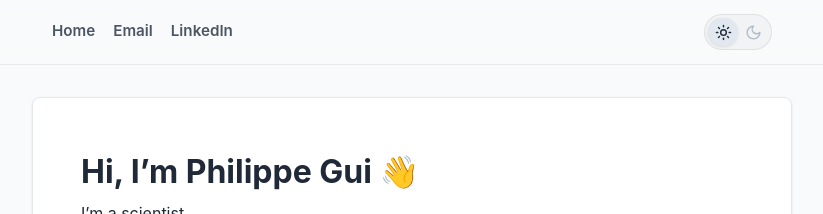
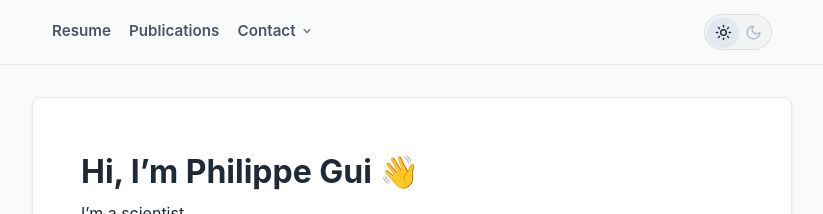
Before and after one commit to philippegui/website, a Jekyll site: the page built from index.md, in a window 1280 px wide. Shown: the top 214 px of the page, without its empty margins (228-1051 px from the left). Built offline with Jekyll 4.4.1, drawn with Linux system fonts in a browser that asks for light colours.

Commit message:
Add contact dropdown menu to navigation bar

```diff
--- a/_includes/navigation.html
+++ b/_includes/navigation.html
@@ -1,16 +1,30 @@
 <nav class="nav-bar">
-  <a href="/">Home</a>
-  <!--<a href="/resume.html">Resume</a>-->
-  <!--<a href="/publications.html">Publications</a>-->
-  <a href="mailto:philippe.gui@ucsf.edu">Email</a>
-  <a href="https://linkedin.com/in/philippegui" target="_blank" rel="noopener">LinkedIn</a>
+  <a href="/">Resume</a>
+  <a href="/publications.html">Publications</a>
+
+  <!-- Contact Dropdown -->
+  <div class="nav-dropdown">
+    <button class="dropdown-trigger" type="button" aria-haspopup="true" aria-expanded="false">
+      Contact
+      <svg class="dropdown-caret" viewBox="0 0 20 20" fill="currentColor" width="14" height="14">
+        <path fill-rule="evenodd" d="M5.23 7.21a.75.75 0 011.06.02L10 11.168l3.71-3.938a.75.75 0 111.08 1.04l-4.25 4.5a.75.75 0 01-1.08 0l-4.25-4.5a.75.75 0 01.02-1.06z" clip-rule="evenodd" />
+      </svg>
+    </button>
+
+    <div class="dropdown-menu">
+      <a href="mailto:philippe.gui@ucsf.edu">Email (UCSF)</a>
+      <a href="https://linkedin.com" target="_blank" rel="noopener">LinkedIn</a>
+      <a href="https://github.com" target="_blank" rel="noopener">GitHub</a>
+      <a href="https://scholar.google.com" target="_blank" rel="noopener">Google Scholar</a>
+    </div>
+  </div>
 </nav>
 
 <!-- Sliding Segmented Theme Switch -->
 <button id="theme-toggle" class="theme-switch" aria-label="Toggle dark mode" type="button">
   <span class="switch-thumb"></span>
 
-  <!-- Sun Icon (Left) -->
+  <!-- Sun Icon -->
   <span class="switch-icon sun-icon">
     <svg viewBox="0 0 24 24" fill="none" stroke="currentColor" stroke-width="2" stroke-linecap="round" stroke-linejoin="round">
       <circle cx="12" cy="12" r="4"></circle>
@@ -25,7 +39,7 @@
     </svg>
   </span>
 
-  <!-- Moon Icon (Right) -->
+  <!-- Moon Icon -->
   <span class="switch-icon moon-icon">
     <svg viewBox="0 0 24 24" fill="none" stroke="currentColor" stroke-width="2" stroke-linecap="round" stroke-linejoin="round">
       <path d="M12 3a6 6 0 0 0 9 9 9 9 0 1 1-9-9Z"></path>
--- a/_layouts/default.html
+++ b/_layouts/default.html
@@ -98,6 +98,103 @@
     .nav-bar a:hover {
       color: var(--accent);
       border-bottom-color: var(--accent);
+    }
+
+    /* --- Nav Dropdown Styles --- */
+    .nav-dropdown {
+      position: relative;
+      display: inline-flex;
+      align-items: center;
+    }
+
+    .dropdown-trigger {
+      background: none;
+      border: none;
+      font-family: inherit;
+      color: var(--muted);
+      cursor: pointer;
+      font-weight: 600;
+      font-size: 0.95rem;
+      padding-top: 4px;
+      padding-bottom: 4px;
+      border-bottom: 2px solid transparent;
+      display: inline-flex;
+      align-items: center;
+      gap: 4px;
+      line-height: 1;
+      transition: color 0.15s ease, border-color 0.15s ease;
+    }
+
+    .dropdown-trigger:hover,
+    .nav-dropdown:hover .dropdown-trigger {
+      color: var(--accent);
+      border-bottom-color: var(--accent);
+    }
+
+    .dropdown-caret {
+      transition: transform 0.2s ease;
+    }
+
+    .nav-dropdown:hover .dropdown-caret {
+      transform: rotate(180deg);
+    }
+
+    /* Floating Dropdown Card with Frosted Backdrop */
+    .dropdown-menu {
+      display: none;
+      position: absolute;
+      top: 100%;
+      left: 0;
+      margin-top: 12px;
+      min-width: 170px;
+      background: var(--card-bg);
+      border: 1px solid var(--border);
+      border-radius: 8px;
+      padding: 6px;
+      box-shadow: 0 4px 14px rgba(0, 0, 0, 0.08);
+      z-index: 150;
+      backdrop-filter: blur(8px);
+      -webkit-backdrop-filter: blur(8px);
+    }
+
+    /* Invisible hover bridge to prevent premature closing when moving cursor */
+    .dropdown-menu::before {
+      content: "";
+      position: absolute;
+      top: -14px;
+      left: 0;
+      width: 100%;
+      height: 14px;
+    }
+
+    .nav-dropdown:hover .dropdown-menu,
+    .nav-dropdown:focus-within .dropdown-menu {
+      display: block;
+      animation: fadeIn 0.15s ease forwards;
+    }
+
+    .dropdown-menu a {
+      display: block;
+      padding: 8px 12px;
+      color: var(--text);
+      text-decoration: none;
+      font-size: 0.9rem;
+      font-weight: 500;
+      border-radius: 6px;
+      border-bottom: none !important; /* Overrides nav-bar link border */
+      transition: background-color 0.15s ease, color 0.15s ease;
+      line-height: 1.4;
+    }
+
+    .dropdown-menu a:hover {
+      background-color: var(--tag-bg);
+      color: var(--accent);
+      border-bottom-color: transparent !important;
+    }
+
+    @keyframes fadeIn {
+      from { opacity: 0; transform: translateY(-4px); }
+      to { opacity: 1; transform: translateY(0); }
     }
 
     /* --- Segmented Theme Pill Switch --- */
```
